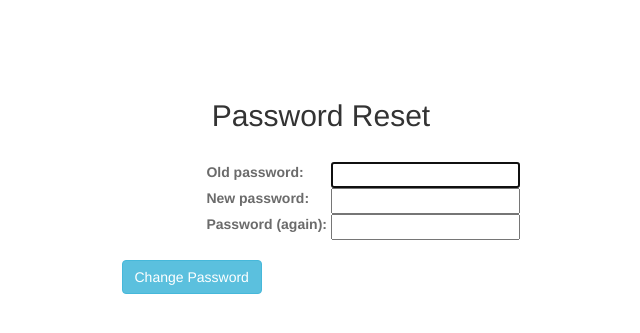
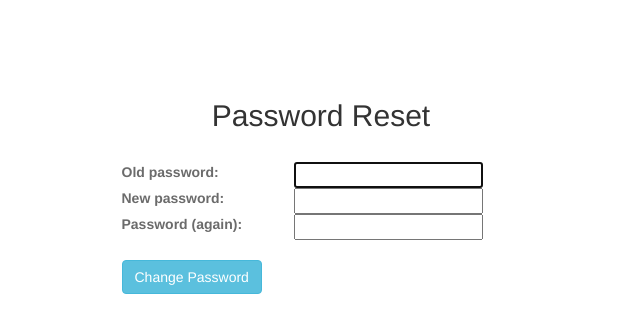
Before and after one commit to jasvir99/waste-management, a Django app: a page that uses waste/templates/registration/password_change_form.html in a window 1280 px wide. Shown: the part 51-384 px from the top of the page, without its empty margins (319-959 px from the left). Run offline with Django 3.2, Linux system fonts and the light colour scheme; the visitor is signed in with stand-in values (Sample User, id 1); some libraries are stand-ins or nearby versions.

Commit message:
Remving extra td.

```diff
--- a/waste/static/css/main.css
+++ b/waste/static/css/main.css
@@ -50,7 +50,7 @@ label{
 }
 
 td{
-	width:50%;
+	width:34%;
 }
 
 .success-message{
--- a/waste/templates/registration/password_change_form.html
+++ b/waste/templates/registration/password_change_form.html
@@ -16,21 +16,18 @@
 <table>
 	<tr>
 <div class="form-row">
-   <td> {{ form.old_password.errors }}</td>
    <th> <label for="id_old_password" class="required">{% trans 'Old password' %}:</label></th>
    <td>{{ form.old_password }}</td>
 </div>
 </tr>
 <tr>
 <div class="form-row">
-    <td>{{ form.new_password1.errors }}</td>
     <td><label for="id_new_password1" class="required">{% trans 'New password' %}:</label></td>
     <td>{{ form.new_password1 }}</td>
 </div>
 </tr>
 <tr>
 <div class="form-row">
-	<td>{{ form.new_password2.errors }}</td>
     <td><label for="id_new_password2" class="required">{% trans 'Password (again)' %}:</label></td>
     <td>{{ form.new_password2}}</td>
 
```
